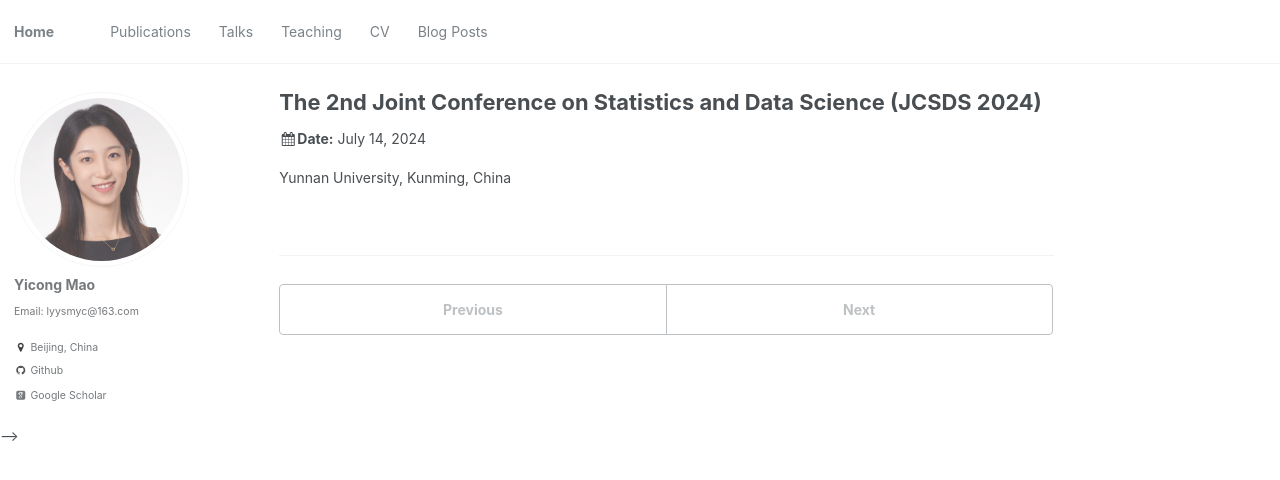
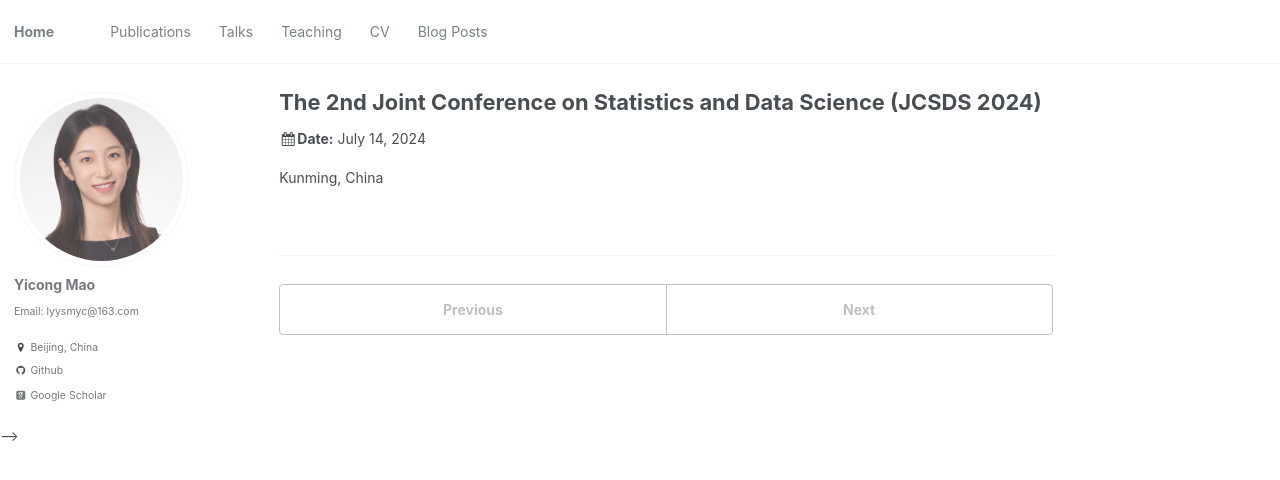
Before and after one commit to Yicong1225/Yicong1225.github.io, a Jekyll site: the page built from _talks/2024_JCSDS2-talk.md, in a window 1280 px wide. Shown: the top 480 px of the page. Built offline with Jekyll 4.4.1, drawn with Linux system fonts in a browser that asks for light colours; some web fonts are replaced.

```diff
--- a/_talks/2024_JCSDS2-talk.md
+++ b/_talks/2024_JCSDS2-talk.md
@@ -1,8 +1,8 @@
 ---
 title: "The 2nd Joint Conference on Statistics and Data Science (JCSDS 2024)"
-type: " "
+type: "Yunnan University"
 collection: talks
 venue: " "
 date: 2024-07-14
-location: "Yunnan University, Kunming, China"
+location: "Kunming, China"
 ---
```
Also changed, not shown: _talks/2025_JCSDS3-talk.md (+2 -2 lines).
